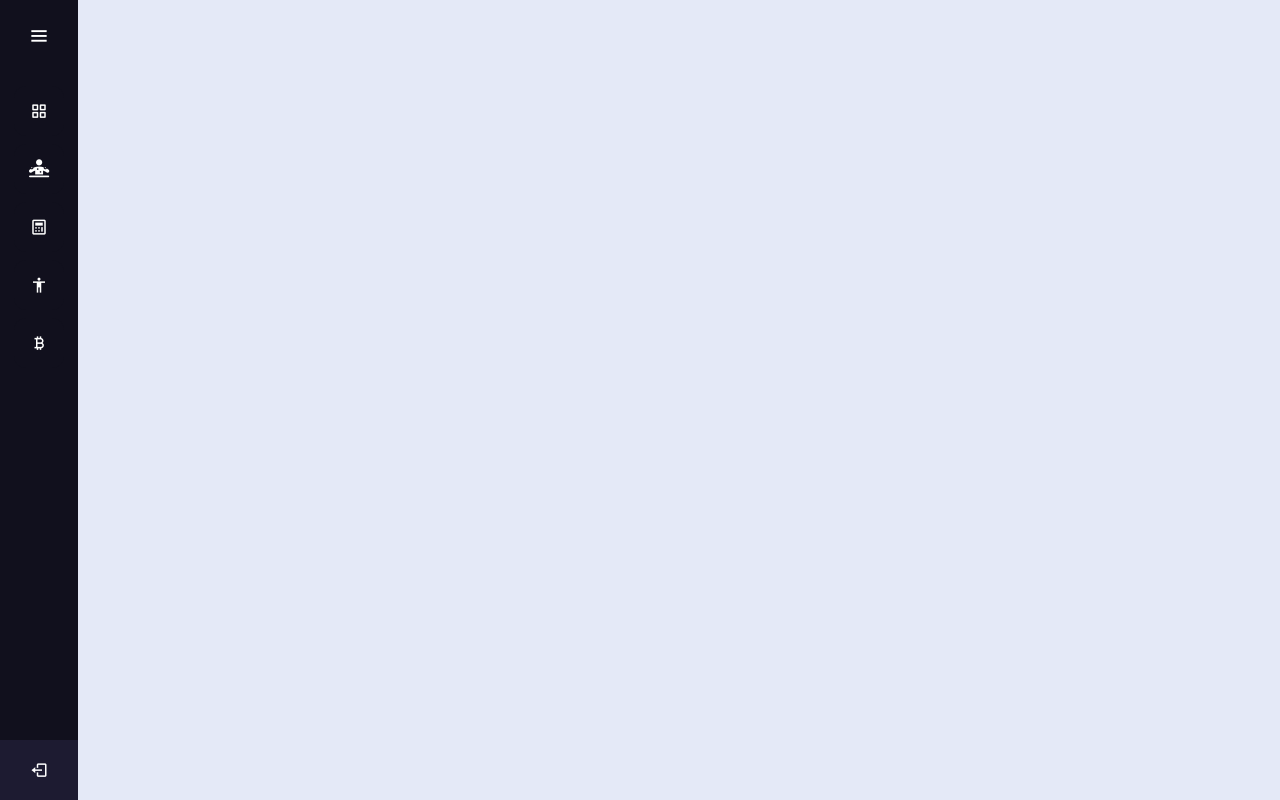
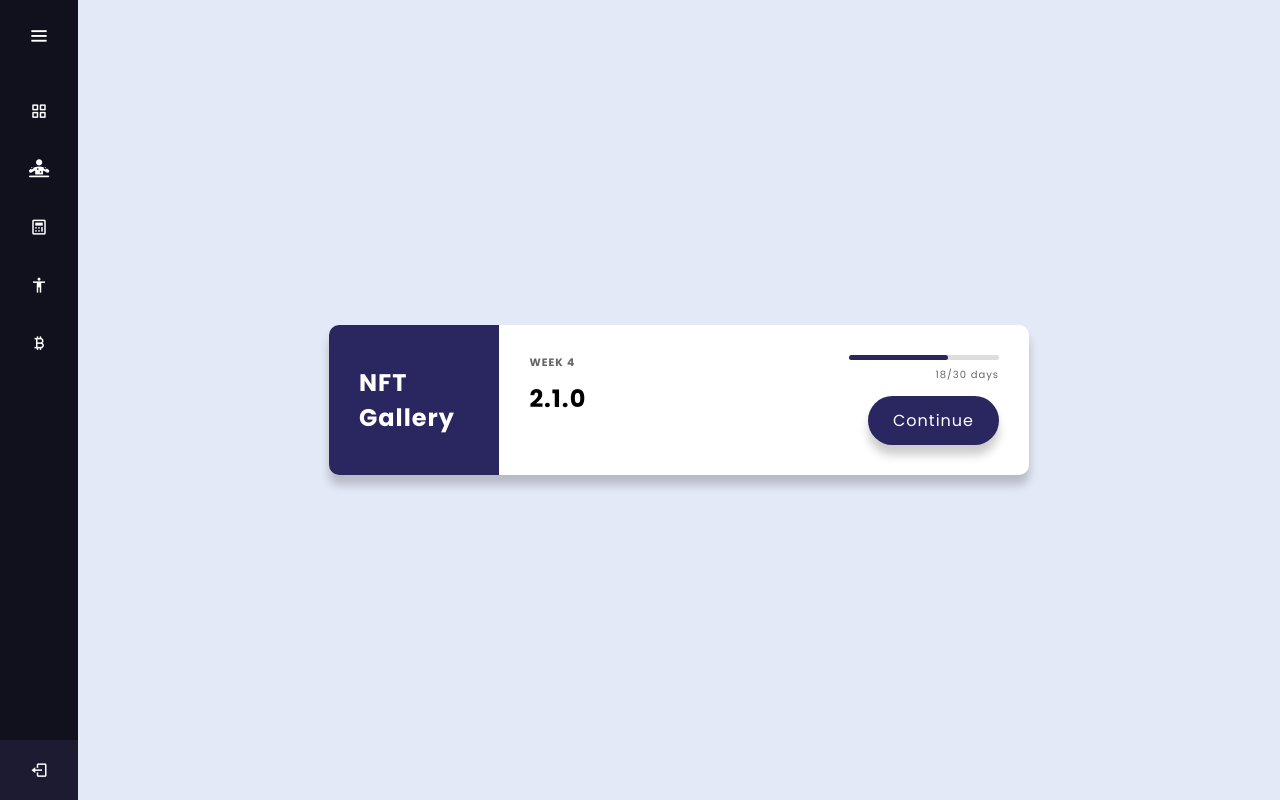
Before and after one commit to Harshal0902/HealthCrypto, a Django app: template backend/templates/nftGallery.html in a window 1280 px wide. Run offline with Django 3.2, Linux system fonts and the light colour scheme; the template is opened without the code that fills it, so the values that code supplies are empty; some libraries are stand-ins or nearby versions.

Commit message:
✨ Add NFT Gallery

```diff
--- a/backend/templates/nftGallery.html
+++ b/backend/templates/nftGallery.html
@@ -5,9 +5,9 @@
     <meta charset="UTF-8">
     <title>NFT Gallery | HealthCrypto</title>
     <link rel="stylesheet" href="style.css">
-    <script src="https://kit.fontawesome.com/8744931b12.js" crossorigin="anonymous"></script>
     <link href='https://unpkg.com/boxicons@2.0.7/css/boxicons.min.css' rel='stylesheet'>
     <meta name="viewport" content="width=device-width, initial-scale=1.0">
+    <script src="https://kit.fontawesome.com/8744931b12.js" crossorigin="anonymous"></script>
     <link rel="stylesheet" href="path/to/font-awesome/css/font-awesome.min.css">
 
 </head>
@@ -213,6 +213,10 @@
             width: calc(100% - 78px);
             transition: all 0.5s ease;
             z-index: 2;
+            display: flex;
+            flex-direction: column;
+            justify-content: center;
+            align-items: center;
         }
 
         .sidebar.open~.home-section {
@@ -234,216 +238,99 @@
             }
         }
 
-        .calc-outer-wrap {
-            margin: 0 auto;
-            padding: 0.625rem;
-            padding-top: 150px;
-            font-size: 1rem;
-            line-height: 1.3;
-            font-family: Helvetica Neue, Helvetica, Arial, sans-serif;
+        .course {
+            background-color: #fff;
+            border-radius: 10px;
+            box-shadow: 0 10px 10px rgba(0, 0, 0, 0.2);
+            display: flex;
+            max-width: 100%;
+            overflow: hidden;
+            width: 700px;
         }
 
-        .form-fields {
-            display: flex;
-            flex-wrap: wrap;
-            justify-content: space-between;
-            align-items: top;
+        .course h6 {
+            opacity: 0.6;
+            margin: 0;
+            letter-spacing: 1px;
+            text-transform: uppercase;
         }
 
-        .field-outer {
-            width: 48%;
+        .course h2 {
+            letter-spacing: 1px;
+            margin: 10px 0;
         }
 
-        label,
-        input,
-        select {
-            font-size: 1rem;
-            line-height: 1.3;
-            display: block;
+        .course-preview {
+            background-color: #2A265F;
+            color: #fff;
+            padding: 30px;
+            max-width: 250px;
         }
 
-        input,
-        select {
-            height: 1.75rem;
-            border: 1px solid #bbb;
-            width: 100%;
-            background: #fff;
-            padding: 0 0.325rem;
-            border-radius: 0.1875rem;
-            transition: box-shadow 200ms ease-in-out;
-            box-shadow: inset 0 0 0 0 #59e7ed;
-            -webkit-appearance: none;
-            -moz-appearance: none;
-            appearance: none;
+        .course-preview a {
+            color: #fff;
+            display: inline-block;
+            font-size: 12px;
+            opacity: 0.6;
+            margin-top: 30px;
+            text-decoration: none;
         }
 
-        input:focus,
-        select:focus {
-            outline: 0;
-            box-shadow: inset 0 -3px 0 -1px #59e7ed;
-            border-radius: 0.1875rem 0.1875rem 1px 1px;
+        .course-info {
+            padding: 30px;
+            position: relative;
+            width: 100%;
         }
 
-        select:-moz-focusring {
-            color: transparent;
-            text-shadow: 0 0 0 #000;
+        .progress-container {
+            position: absolute;
+            top: 30px;
+            right: 30px;
+            text-align: right;
+            width: 150px;
         }
 
-        select::-ms-expand {
-            display: none;
+        .progress {
+            background-color: #ddd;
+            border-radius: 3px;
+            height: 5px;
+            width: 100%;
         }
 
-        .field-items {
-            display: flex;
-            justify-content: space-between;
+        .progress::after {
+            border-radius: 3px;
+            background-color: #2A265F;
+            content: '';
+            position: absolute;
+            top: 0;
+            left: 0;
+            height: 5px;
+            width: 66%;
         }
 
-        .field-items label {
-            font-size: 0.75rem;
-            color: #999;
+        .progress-text {
+            font-size: 10px;
+            opacity: 0.6;
+            letter-spacing: 1px;
         }
 
-        .field {
-            display: inline-block;
-            width: 32%;
-        }
-
-        .field+.field {
-            margin-left: 3px;
-        }
-
-        .field-large {
-            flex: 1;
-            width: 67%;
-        }
-
-        .field-small {
-            width: 3em;
-        }
-
-        .top-label {
-            font-weight: bold;
-            font-size: 0.875rem;
-            line-height: 1.4;
-            display: block;
-        }
-
-        .btn-wrap {
-            align-self: flex-end;
-        }
-
-        .form-submit {
-            background: #59e7ed;
-            display: block;
+        .btn {
+            background-color: #2A265F;
             border: 0;
-            width: 100%;
-            font-size: 1rem;
-            border-radius: 0.1875rem;
-            height: 1.75rem;
-            font-weight: 600;
+            border-radius: 50px;
+            box-shadow: 0 10px 10px rgba(0, 0, 0, 0.2);
             color: #fff;
-            box-shadow: 1px 1px 1px 0 rgba(0, 0, 0, 0.15);
-            cursor: pointer;
-        }
-
-        .form-submit:hover,
-        .form-submit:focus {
-            background: #2be0e8;
-            box-shadow: 2px 2px 3px 0 rgba(0, 0, 0, 0.3);
-            outline: 0;
-        }
-
-        .form-submit:active {
-            box-shadow: none;
-        }
-
-        #form-error {
-            color: #fff;
-            margin-bottom: 0.5rem;
-            text-align: center;
-            color: #c1000b;
-            padding: 3px;
-            font-size: 0.875rem;
-        }
-
-        #results {
-            position: relative;
-            width: 100%;
-            height: 110px;
-            display: flex;
-            justify-content: center;
-            align-items: center;
-        }
-
-        #results p {
-            margin: 0;
-        }
-
-        #results #rs {
+            font-size: 16px;
+            padding: 12px 25px;
             position: absolute;
-            bottom: 10px;
-            right: 10px;
-            font-size: 0.875rem;
-            color: #aaa;
-        }
-
-        #results #rs:hover {
-            color: #9951FF;
+            bottom: 30px;
+            right: 30px;
+            letter-spacing: 1px;
         }
     </style>
     <div class="sidebar">
         <div class="logo-details">
-            <div class="logo_name">
-                <div class="sidebar">
-                    <div class="logo-details">
-                        <div class="logo_name">HealthCrypto</div>
-                        <i class='bx bx-menu' id="btn"></i>
-                    </div>
-                    <ul class="nav-list">
-                        <li>
-                            <a href="/">
-                                <i class='bx bx-grid-alt'></i>
-                                <span class="links_name">Dashboard</span>
-                            </a>
-                            <span class="tooltip">Dashboard</span>
-                        </li>
-                        <li>
-                            <a href="/diagnose">
-                                <i class='fas fa-diagnoses'></i>
-                                <span class="links_name">Health</span>
-                            </a>
-                            <span class="tooltip">Health</span>
-                        </li>
-                        <li>
-                            <a href="/calories">
-                                <i class='bx bx-calculator'></i>
-                                <span class="links_name">Calorie Calculator</span>
-                            </a>
-                            <span class="tooltip">Calorie Calculator</span>
-                        </li>
-                        <li>
-                            <a href="/exercise">
-                                <i class='bx bx-body'></i>
-                                <span class="links_name">Exercise</span>
-                            </a>
-                            <span class="tooltip">Exercise</span>
-                        </li>
-                        <li>
-                            <a href="/nftgallery">
-                                <i class='bx bx-bitcoin'></i>
-                                <span class="links_name">NFT Gallery</span>
-                            </a>
-                            <span class="tooltip">NFT Gallery</span>
-                        </li>
-
-                        <li class="profile">
-                            <a href="/signout">
-                                <i class='bx bx-log-out' id="log_out"></i>
-                            </a>
-                        </li>
-                    </ul>
-                </div>
-            </div>
+            <div class="logo_name">HealthCrypto</div>
             <i class='bx bx-menu' id="btn"></i>
         </div>
         <ul class="nav-list">
@@ -491,7 +378,22 @@
         </ul>
     </div>
     <section class="home-section">
-
+        <div class="course">
+            <div class="course-preview">
+                <h2>NFT Gallery</h2>
+            </div>
+            <div class="course-info">
+                <div class="progress-container">
+                    <div class="progress"></div>
+                    <span class="progress-text">
+                        18/30 days
+                    </span>
+                </div>
+                <h6>Week 4</h6>
+                <h2>2.1.0</h2>
+                <button class="btn">Continue</button>
+            </div>
+        </div>
     </section>
 
     <script src="https://ajax.googleapis.com/ajax/libs/jquery/1.12.0/jquery.min.js"></script>
@@ -525,8 +427,6 @@
         console.log(Cookies.get('csrftoken'));
 
     </script>
-    <script src="/static/js/nft/zim.min.js"></script>
-
 </body>
 
 </html>
```
Also changed, not shown: README.md.
